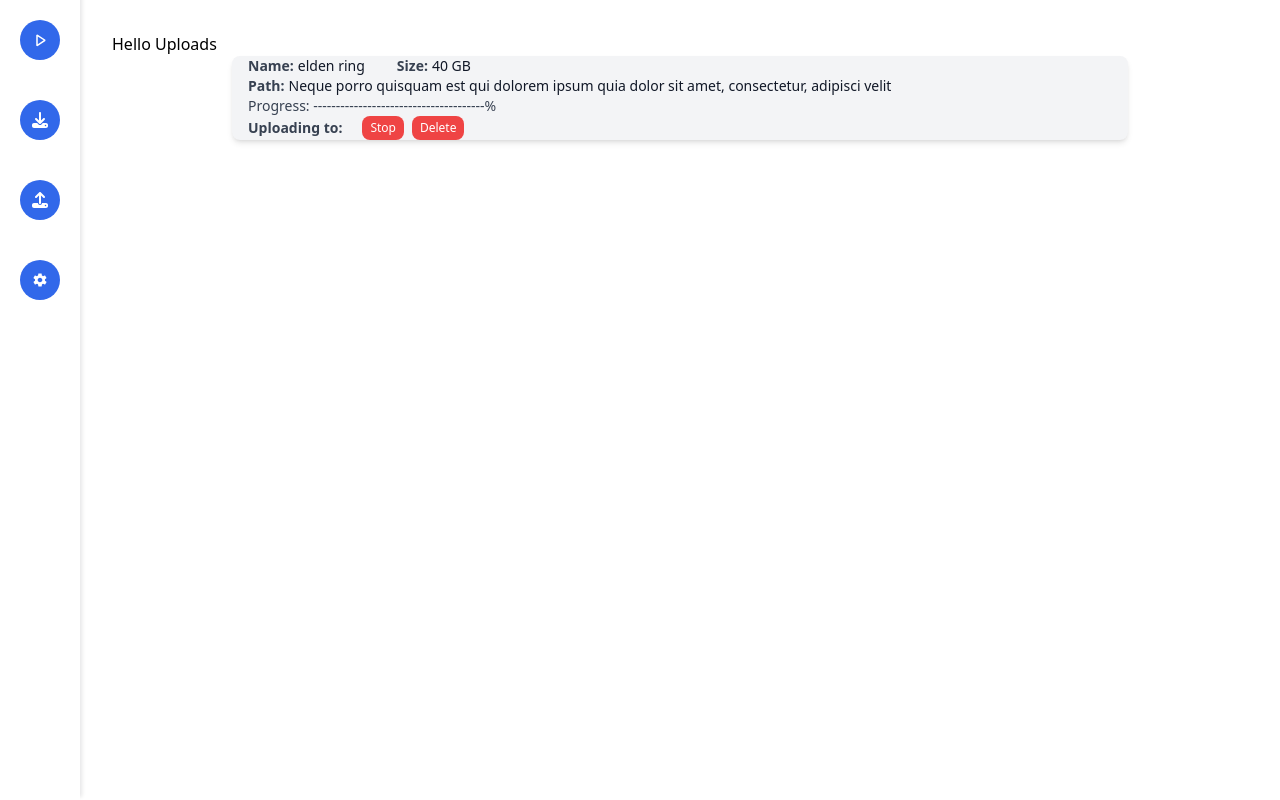
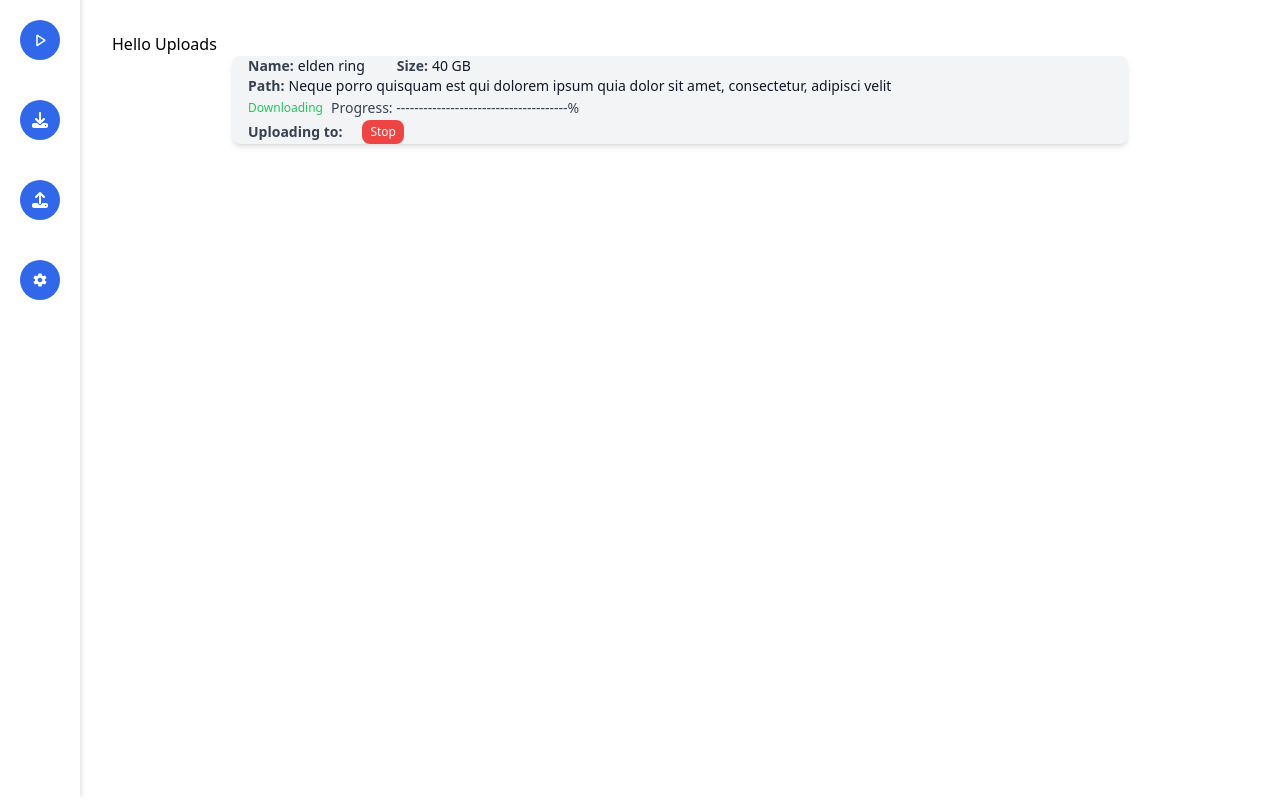
Before and after one commit to Bicheka/file-transfer-system, a React (Vite) app in the folder fileflow/: page /uploads in a window 1280 px wide. Built offline with nearby package versions, Linux system fonts and the light colour scheme.

Commit message:
added conditional rendering to Path

```diff
--- a/fileflow/src/components/Path.jsx
+++ b/fileflow/src/components/Path.jsx
@@ -1,4 +1,4 @@
-function Path({ data }) {
+function Path({ data, updown }) {
     return (
         <div className="bg-gray-100 rounded-lg shadow-md flex flex-wrap items-center space-x-4 w-full max-w-4xl mx-auto">
             <div className="flex items-center space-x-1 px-4">
@@ -15,21 +15,51 @@ function Path({ data }) {
                 <p className="font-semibold text-gray-700 text-xs md:text-sm">Path:</p>
                 <p className="text-gray-900 truncate text-xs md:text-sm">{data.path}</p>
             </div>
-            <div className="block w-full">
-                <p className="text-gray-700 text-xs md:text-sm">Progress: {data.progress}%</p>
+            {
+                data.isTransfering &&
+                <div className="flex-wrap sm:flex items-center w-full">
+
+                    {
+                        updown == "upload" ?
+                        <p className="text-green-500 font-medium py-1 rounded-lg text-xs w-fit sm:mr-2">
+                            Uploading
+                        </p>
+                        :
+                        <p className="text-green-500 font-medium py-1 rounded-lg text-xs w-fit sm:mr-2">
+                            Downloading
+                        </p>
+                    }
+
+                    <p className="text-gray-700 text-xs md:text-sm w-fit">Progress: {data.progress}%</p>
                 </div>
+                }
+            {
+                data.isTransfering &&
                 <div className="flex items-center space-x-1">
                     <p className="font-semibold text-gray-700 text-xs md:text-sm">Uploading to:</p>
                     <p className="text-gray-900 text-xs md:text-sm">{data.uploadDestination}</p>
                 </div>
+            }
 
             <div className="flex space-x-2 mt-2 md:mt-0">
+                {
+                    data.isTransfering &&
                     <button className="bg-red-500 text-white px-2 py-1 rounded-lg text-xs hover:bg-red-600">
                         Stop
                     </button>
+                }
+                {
+                    updown == "upload" &&
                     <button className="bg-red-500 text-white px-2 py-1 rounded-lg text-xs hover:bg-red-600">
                         Delete
                     </button>
+                }
+                {
+                    updown == "download" && !data.isTransfering &&
+                    <button className="bg-green-500 text-white px-2 py-1 rounded-lg text-xs hover:bg-red-600">
+                        Download
+                    </button>
+                }
             </div>
         </div>
     );
--- a/fileflow/src/components/Uploads.jsx
+++ b/fileflow/src/components/Uploads.jsx
@@ -4,14 +4,15 @@ const data = {
     name: "elden ring",
     size: "40 GB",
     path: "Neque porro quisquam est qui dolorem ipsum quia dolor sit amet, consectetur, adipisci velit",
-    progress: "--------------------------------------"
+    progress: "--------------------------------------",
+    isTransfering: true
 };
 
 function Uploads(){
     return(
         <div>
             <h1>Hello Uploads</h1>
-            <Path data={data}/>
+            <Path data={data} updown="download"/>
         </div>
     );
 }
```
Lines whose indentation alone changed are shown as unchanged.
